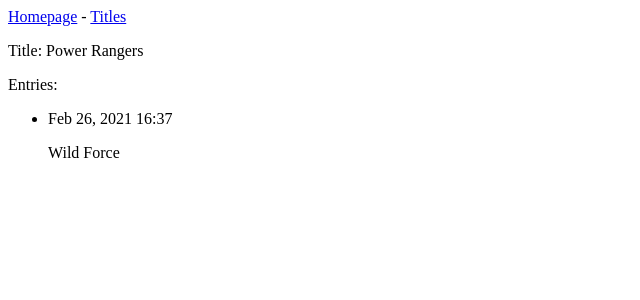
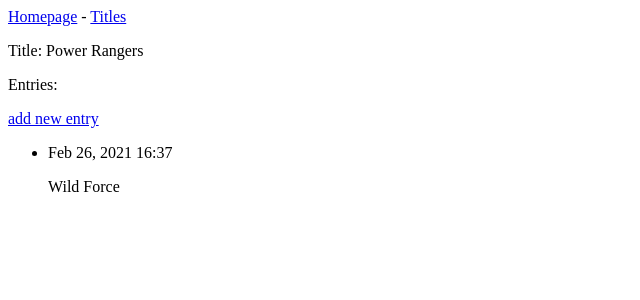
Before and after one commit to abdullahshah97/journalWebApp, a Django app: page /titles/6/ in a window 1280 px wide. Shown: the top 300 px of the page, without its empty margins (0-640 px from the left). Run offline with Django 3.2, Linux system fonts and the light colour scheme; data comes from the database, SQL or seed files in the repository; both versions use the stored data as it was after the commit.

Commit message:
Ability to add Entries, forms too

```diff
--- a/myJournal/entries/templates/entries/title.html
+++ b/myJournal/entries/templates/entries/title.html
@@ -5,6 +5,9 @@
 <p>Title: {{title}}</p>
 
 <p>Entries:</p>
+<p>
+    <a href="{% url 'entries:new_entry' title.id %}">add new entry</a>
+</p>
 <ul>
     {% for entry in entries %}
     <li>
--- a/myJournal/entries/templates/entries/titles.html
+++ b/myJournal/entries/templates/entries/titles.html
@@ -10,5 +10,6 @@
          <li>No topics have been added yet.</li>
      {% endfor %}
  </ul>
+<a href="{% url 'entries:new_title' %}">Add title</a>
 
 {% endblock content %}
--- a/myJournal/entries/urls.py
+++ b/myJournal/entries/urls.py
@@ -9,4 +9,5 @@
     url(r'^titles/$', views.titles, name='titles'),
     url(r'^titles/(?P<titles_id>\d+)/$', views.title, name='title'),
     url(r'^new_title/$', views.new_title, name='new_title'),
+    url(r'^new_entry/(?P<title_id>\d+)/$', views.new_entry, name='new_entry'),
 ]
--- a/myJournal/entries/views.py
+++ b/myJournal/entries/views.py
@@ -6,7 +6,8 @@
 from django.core.urlresolvers import reverse
 
 from .models import EntryTitle
-from .forms import EntryTitleForm
+from .forms import EntryTitleForm, EntryForm
+
 
 # Create your views here.
 
@@ -38,5 +39,22 @@
             form.save()
             return HttpResponseRedirect(reverse('entries:titles'))
 
-    context = {'form' : form}
+    context = {'form': form}
     return render(request, 'entries/new_title.html', context)
+
+
+def new_entry(request, title_id):
+    title = EntryTitle.objects.get(id=title_id)
+
+    if request.method != 'POST':
+        form = EntryForm()
+    else:
+        form = EntryForm(data=request.POST)
+        if form.is_valid():
+            new_entry = form.save(commit=False)
+            new_entry.title = title
+            new_entry.save()
+            return HttpResponseRedirect(reverse('entries:title', args=[title_id]))
+
+    context = {'title': title, 'form': form}
+    return render(request, 'entries/new_entry.html', context)
```
Also changed, not shown: myJournal/entries/forms.py (+9 -1 lines), myJournal/entries/templates/entries/new_entry.html (added, +12 -0 lines), myJournal/entries/templates/entries/new_title.html (added, +11 -0 lines), myJournal/db.sqlite3. Lines whose indentation alone changed are shown as unchanged.
